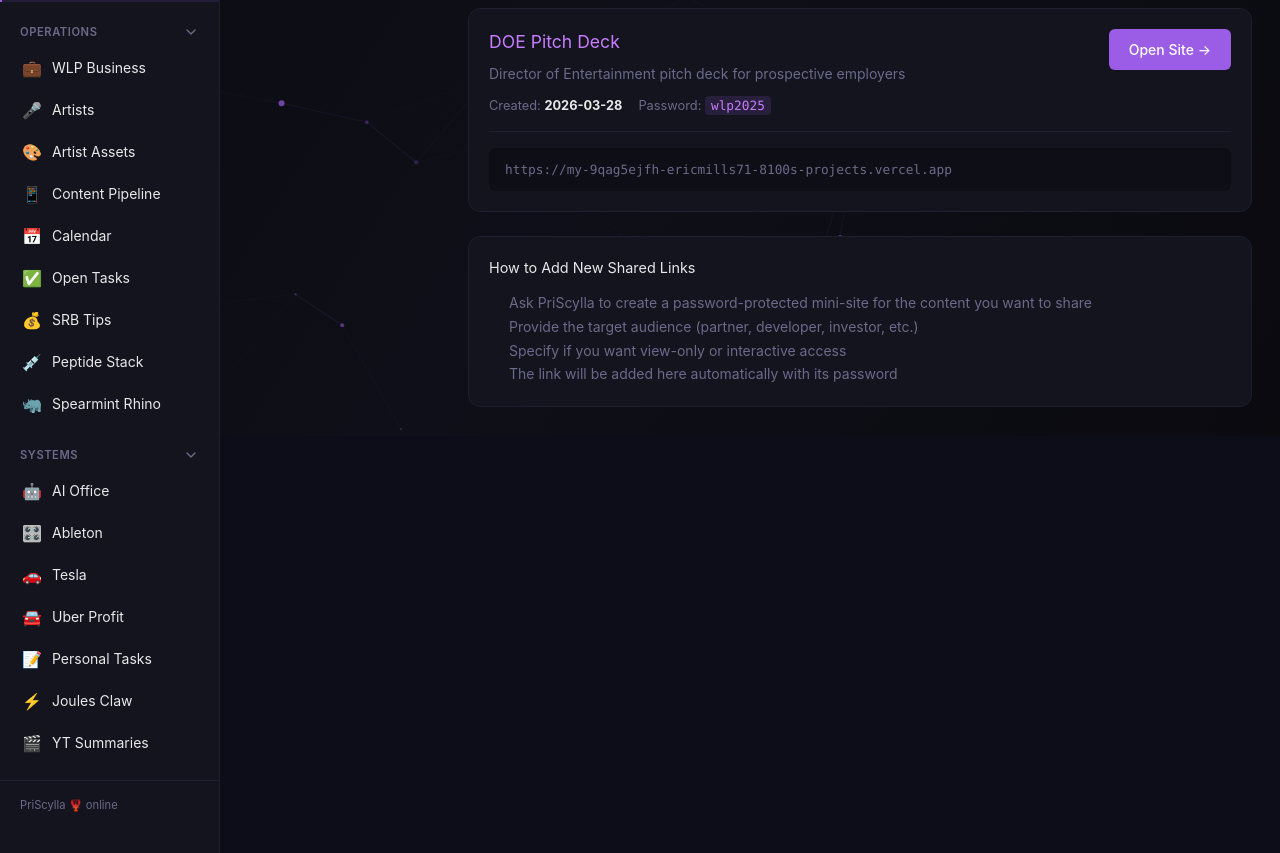
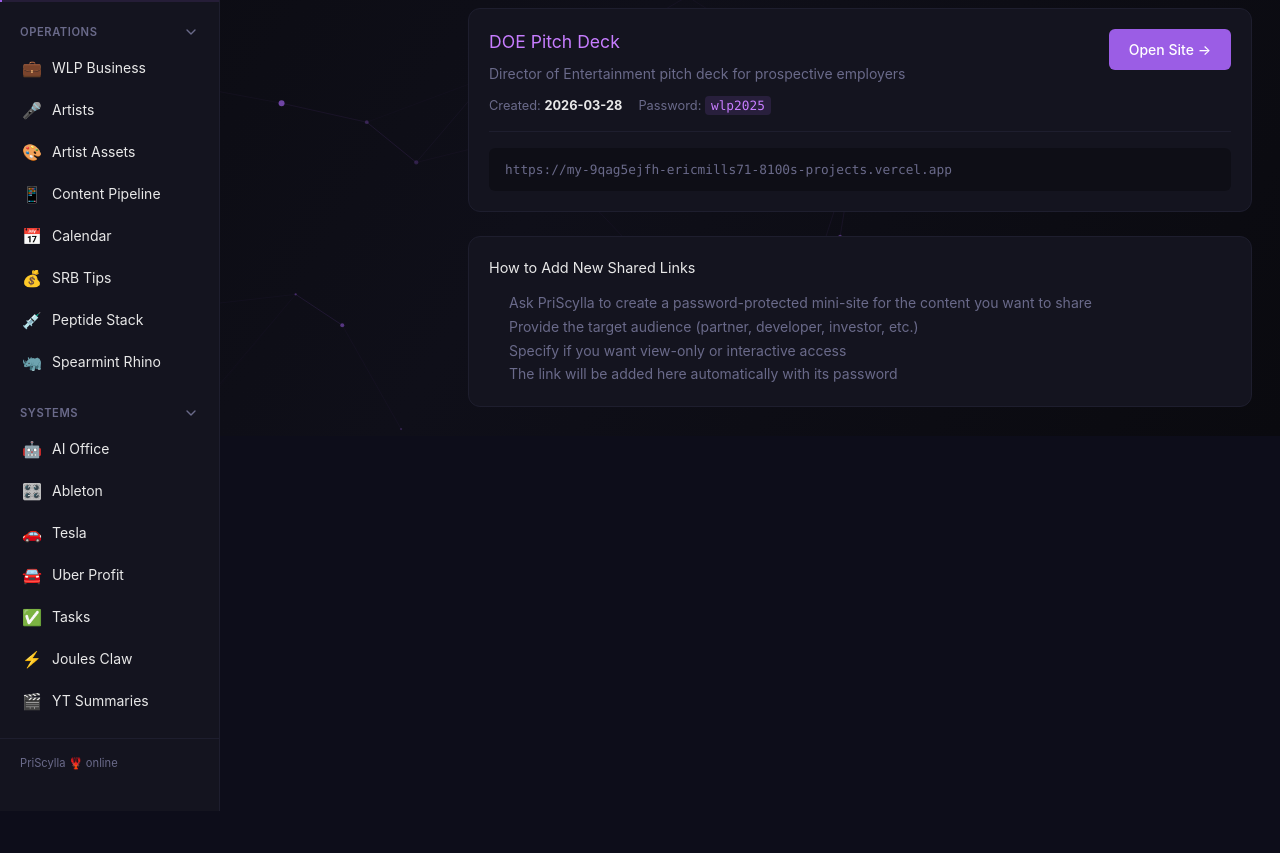
Before and after one commit to Animal71Animal/Mission-Control, a Next.js app: page /shared-links in a window 1280 px wide. Shown: the part 364-1217 px from the top of the page. After the commit the page ends 1175 px from the top, so only its background shows below. Built offline with nearby package versions, Linux system fonts and the light colour scheme.

Commit message:
Merge WLP + Personal tasks into one unified Tasks tab, remove old Open Tasks tab

```diff
--- a/app/data/modules.ts
+++ b/app/data/modules.ts
@@ -16,7 +16,7 @@ export const modules: Module[] = [
   { href: "/artist-assets", icon: "🎨", title: "Artist Assets", desc: "Unified asset tracking for WLP artist roster.", status: "active", group: "operations" },
   { href: "/content-pipeline", icon: "📱", title: "Content Pipeline", desc: "TikTok, Reels & Shorts management for WLP AI Artists.", status: "active", group: "operations" },
   { href: "/calendar", icon: "📅", title: "Calendar", desc: "Gigs, studio sessions, meetings, and deadlines.", status: "active", group: "operations" },
-  { href: "/tasks", icon: "✅", title: "Open Tasks", desc: "Color-coded task list — PriScylla (purple) vs ANIMAL (orange).", status: "active", group: "operations" },
+
   { href: "/srb-tips", icon: "💰", title: "SRB Tips", desc: "Spearmint Rhino tip tracking — monthly totals, top tippers, dancer stats.", status: "active", group: "operations" },
   { href: "/peptides", icon: "💉", title: "Peptide Stack", desc: "Mission Control — peptide dosing, schedule, and tracking.", status: "active", group: "operations" },
   { href: "/spearmint-rhino", icon: "🦏", title: "Spearmint Rhino", desc: "Club operations, to-do lists, equipment status, and venue management.", status: "active", group: "operations" },
@@ -24,7 +24,7 @@ export const modules: Module[] = [
   { href: "/ableton", icon: "🎛️", title: "Ableton", desc: "AbletonOSC, live PA template, MIDI controller config.", status: "pending", group: "systems" },
   { href: "/tesla", icon: "🚗", title: "Tesla", desc: "Charging session log and cost tracker.", status: "active", group: "systems" },
   { href: "/uber-profit", icon: "🚘", title: "Uber Profit", desc: "Earnings tracking with proportional charging deduction.", status: "active", group: "systems" },
-  { href: "/personal-tasks", icon: "📝", title: "Personal Tasks", desc: "Your private to-do list.", status: "active", group: "systems" },
+  { href: "/personal-tasks", icon: "✅", title: "Tasks", desc: "All tasks — personal, WLP, and work items with priority, due dates, and categories.", status: "active", group: "systems" },
   { href: "/joules-claw", icon: "⚡", title: "Joules Claw", desc: "Production and creative workflow management.", status: "active", group: "systems" },
   { href: "/playlist-report", icon: "🎬", title: "YT Summaries", desc: "OpenClaw video playlist summaries with tools and insights.", status: "active", group: "systems" },
   { href: "/brief", icon: "☀️", title: "Morning Brief", desc: "Daily weather, news, and task rundown. Delivered at 10 AM.", status: "active", group: "external" },
--- a/app/personal-tasks/page.tsx
+++ b/app/personal-tasks/page.tsx
@@ -14,10 +14,10 @@ interface PersonalTask {
   completed_at?: string | null;
 }
 
-const CATEGORIES = ["Personal", "Work", "Health", "Finance", "Shopping", "Other"];
+const CATEGORIES = ["Personal", "WLP", "Work", "Health", "Finance", "Shopping", "Other"];
 const PRIORITY_COLORS = { high: "#e05c5c", medium: "#fee440", low: "#888" };
 const CATEGORY_COLORS: Record<string, string> = {
-  Personal: "#9b5de5", Work: "#00bbf9", Health: "#00f5d4",
+  Personal: "#9b5de5", WLP: "#00f5d4", Work: "#00bbf9", Health: "#fee440",
   Finance: "#f15bb5", Shopping: "#f19b5b", Other: "#888",
 };
 
@@ -129,7 +129,7 @@ export default function PersonalTasksPage() {
 
   if (!loaded) return (
     <div>
-      <h1 style={{ fontSize: "1.5rem", fontWeight: 700, color: "var(--text)" }}>📝 Personal Tasks</h1>
+      <h1 style={{ fontSize: "1.5rem", fontWeight: 700, color: "var(--text)" }}>✅ Tasks</h1>
       <p style={{ color: "var(--muted)", marginTop: 20 }}>Loading...</p>
     </div>
   );
@@ -146,7 +146,7 @@ export default function PersonalTasksPage() {
   return (
     <div>
       <div style={{ marginBottom: 24 }}>
-        <h1 style={{ fontSize: "1.5rem", fontWeight: 700, margin: 0, color: "var(--text)" }}>📝 Personal Tasks</h1>
+        <h1 style={{ fontSize: "1.5rem", fontWeight: 700, margin: 0, color: "var(--text)" }}>✅ Tasks</h1>
         <p style={{ color: "var(--muted)", marginTop: 4, fontSize: "0.85rem" }}>Synced — edits save instantly to GitHub</p>
       </div>
 
```
